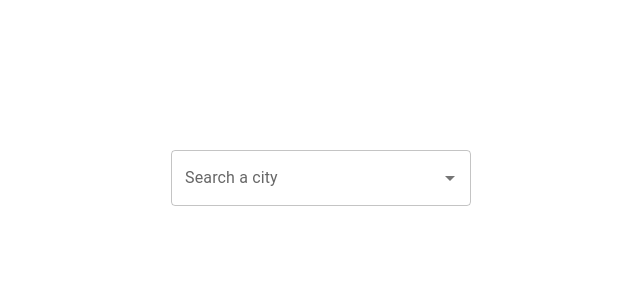
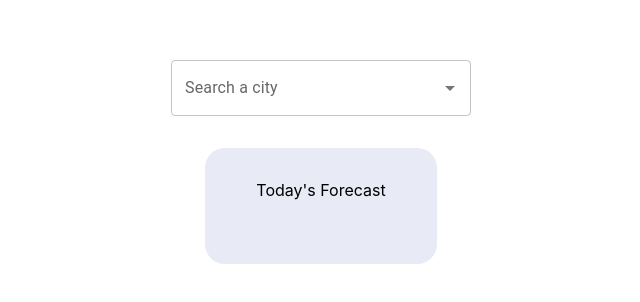
Before and after one commit to tatkagore/WeatherApp, a React (Create React App) app: page / in a window 1280 px wide. Shown: the part 222-524 px from the top of the page, without its empty margins (319-959 px from the left). Built offline with nearby package versions, Linux system fonts and the light colour scheme.

Commit message:
add: forecast component

```diff
--- a/src/App.js
+++ b/src/App.js
@@ -1,11 +1,14 @@
-import logo from "./logo.svg";
+import * as React from "react";
 import "./App.css";
 import Search from "./components/Search";
-import { Box } from "@mui/material";
+import { Box, Stack } from "@mui/material";
+import Forecast from "./components/Forecast";
 
 function App() {
+  const [forecast, setForecast] = React.useState([]);
+
   return (
-    <Box
+    <Stack
       sx={{
         width: "100%",
         height: "100%",
@@ -14,8 +17,9 @@ function App() {
         justifyContent: "center",
       }}
     >
-      <Search />
-    </Box>
+      <Search setForecast={setForecast} />
+      <Forecast forecast={forecast} />
+    </Stack>
   );
 }
 
--- /dev/null
+++ b/src/components/Forecast.js
@@ -0,0 +1,22 @@
+import * as React from "react";
+import Box from "@mui/material/Box";
+import { Stack } from "@mui/material";
+
+export default function Forecast() {
+  return (
+    <Stack
+      width={200}
+      my={4}
+      display="flex"
+      alignItems="center"
+      gap={4}
+      p={2}
+      sx={{ backgroundColor: "#e8eaf6", borderRadius: "20px" }}
+    >
+      <p>Today's Forecast</p>
+      <Stack direction={"column"}>
+        {/* <Hourly /> */}
+      </Stack>
+    </Stack>
+  );
+}
--- a/src/components/Search.js
+++ b/src/components/Search.js
@@ -4,7 +4,7 @@ import Autocomplete from "@mui/material/Autocomplete";
 import { debounce } from "lodash";
 import { Box } from "@mui/material";
 
-export default function Search() {
+export default function Search({ setForecast }) {
   const [cities, setCities] = React.useState([]);
   const [inputValue, setInputValue] = React.useState("");
 
@@ -45,6 +45,25 @@ export default function Search() {
     };
   }, [debouncedFetchCities]);
 
+  const handleSelectCity = async (_, value) => {
+    if (value) {
+      const url = `https://api.open-meteo.com/v1/forecast?latitude=${value.latitude}&longitude=${value.longitude}&hourly=temperature_2m`;
+
+      try {
+        const response = await fetch(url);
+        if (!response.ok) {
+          throw new Error(`Response status: ${response.status}`);
+        }
+
+        const json = await response.json();
+        console.log(json);
+        setForecast(json.results || []);
+      } catch (error) {
+        console.error(error.message);
+      }
+    }
+  };
+
   return (
     <Autocomplete
       disablePortal
@@ -52,6 +71,7 @@ export default function Search() {
       sx={{ width: 300 }}
       renderInput={(params) => <TextField {...params} label="Search a city" />}
       onInputChange={handleSearchChange}
+      onChange={handleSelectCity}
       getOptionLabel={(option) => option.name || ""}
       renderOption={(props, option) => {
         delete props.key;
```
